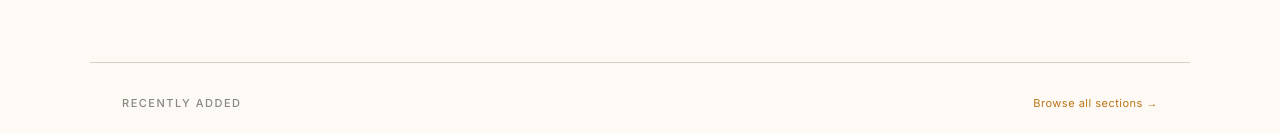
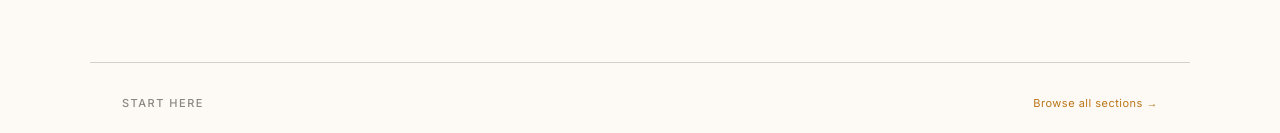
Before and after one commit to caseywsj/caregivertrap, a Next.js app: page / in a window 1280 px wide. Shown: the part 973-1106 px from the top of the page. Built offline with nearby package versions, Linux system fonts and the light colour scheme.

Commit message:
Rename recently added section to Start Here

```diff
--- a/app/page.tsx
+++ b/app/page.tsx
@@ -131,7 +131,7 @@ export default function Home() {
         <section style={{ padding: "0 2rem 4rem", borderTop: "0.5px solid #D3D1C7" }}>
           <div style={{ display: "flex", alignItems: "center", justifyContent: "space-between", marginBottom: "1.5rem", paddingTop: "2rem", flexWrap: "wrap", gap: "0.5rem" }}>
             <p style={{ fontSize: "11px", letterSpacing: "1.5px", textTransform: "uppercase", color: "#888780", fontWeight: 500 }}>
-              Recently added
+              Start Here
             </p>
             <a href="/the-trap" style={{ fontSize: "11px", color: "#BA7517", textDecoration: "none", letterSpacing: "0.5px" }}>
               Browse all sections →
```
